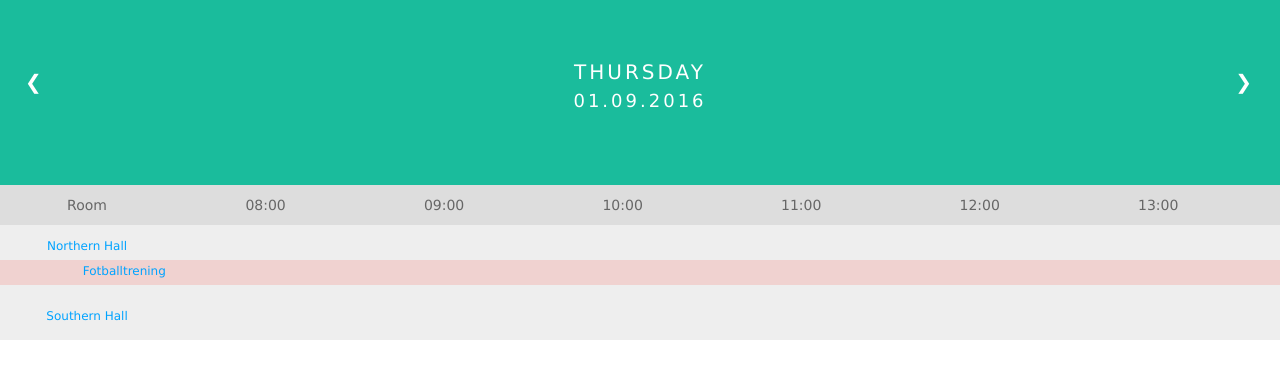
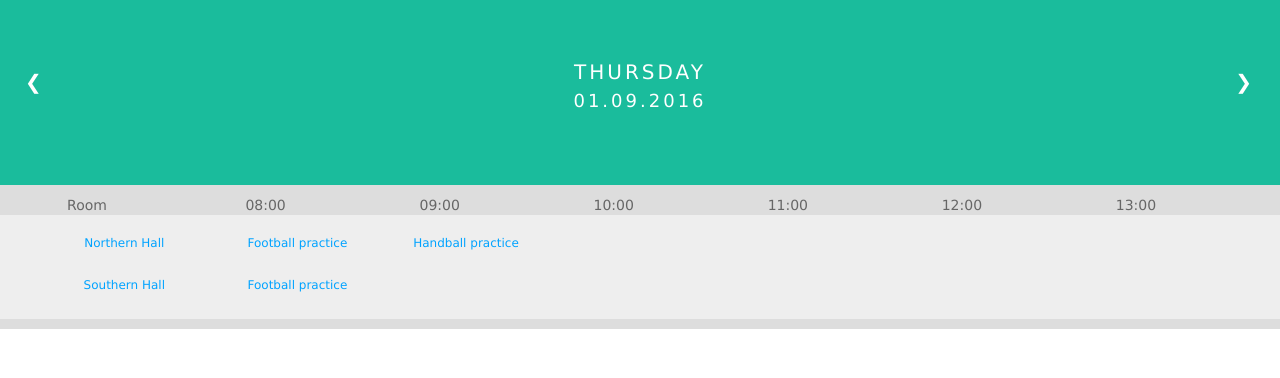
Before and after one commit to MadsKarlstad/MadsCalendarTest, a plain HTML site: page index.html in a window 1280 px wide. Shown: the part 134-512 px from the top of the page. Drawn offline with nearby package versions, Linux system fonts and the light colour scheme; some packages are replaced by stand-ins of ours.

Commit message:
Lists the rooms and bookings via angular

```diff
--- a/pages/calendarView.html
+++ b/pages/calendarView.html
@@ -3,7 +3,7 @@
 <script src="http://ajax.googleapis.com/ajax/libs/angularjs/1.4.8/angular.min.js"></script>
 <head>
     <meta charset="UTF-8">
-    <title>Title</title>
+    <title>Calendar</title>
     <style>
         * {box-sizing:border-box;}
         ul {list-style-type: none;}
@@ -69,14 +69,15 @@
             font-size:12px;
             color: #777;
         }
-
+        .bookings li{
+            color: black;
+        }
         .rooms li {
             color: rgb(0, 163, 255);
         }
 
         .rooms ul {
             color: #777777;
-            background-color: rgba(244, 183, 180, 0.5);
         }
 
         .rooms li .active {
@@ -84,6 +85,8 @@
             background: #1abc9c;
             color: white !important
         }
+
+
 
     </style>
 </head>
@@ -103,34 +106,26 @@
         </ul>
     </div>
 
-        <ul class="hours">
+    <div class="calendar">
+        <ul ng-repeat="facility in facilities" class="hours">
             <li>Room</li>
-            <li>08:00</li>
-            <li>09:00</li>
-            <li>10:00</li>
-            <li>11:00</li>
-            <li>12:00</li>
-            <li>13:00</li>
-        </ul>
-
-        <ul ng-repeat="room in rooms" class="rooms">
-            <li>{{room.name}}</li>
-            <ul>
-                <li class="bookings" ng-repeat="booking in room.bookings">{{booking.description}}</li>
+            <li ng-repeat="available in facility.availability">{{available}}</li>
+        <ul ng-repeat="facility in facilities" class="rooms">
+            <ul ng-repeat="room in facility.rooms">
+                <li>{{room.name}}</li>
+                <li ng-repeat="booking in room.bookings" class="rooms">{{booking.description}}</li>
             </ul>
         </ul>
+            </ul>
 
+      <!--
+        <ul ng-repeat="room in facility.rooms" class="rooms">
+            <li>{{room.name}}</li>
 
-
-        <!--
-        <tr class="rooms">
-            <th>{{room.name}}</th>
-            <td>Fotballtrening</td>
-        </tr>
-        <tr class="rooms">
-            <th>Søndre hall</th>
-        </tr>
+            <li class="bookings" style="color:black" ng-repeat="booking in room.bookings">{{booking.description}}</li>
+        </ul>
         -->
+    </div>
 
 </div>
 
--- a/script.js
+++ b/script.js
@@ -21,9 +21,21 @@ calendarApp.config(function ($routeProvider) {
 // create the controller
 calendarApp.controller('calendarController', function ($scope) {
 
-    $scope.rooms = [{"name" : "Northern Hall", "bookings" : [{"description" : "Fotballtrening", "from" : 8, "to" : 9}]}, {"name" : "Southern Hall"}];
 
-    console.log($scope.rooms);
+    $scope.facilities = [{
+        "id" : "1",
+        "availability" : ["08:00","09:00","10:00","11:00","12:00","13:00"],
+        "rooms" :   [{"name" : "Northern Hall", "bookings" : [{"description" : "Football practice", "from" : "08:00", "to" : "09:00"},{"description" : "Handball practice", "from" : "10:00", "to" : "11:00"}]},
+                    {"name" : "Southern Hall", "availability" : ["08:00","09:00","10:00","11:00","12:00","13:00"], "bookings" : [{"description" : "Football practice", "from" : "08:00", "to" : "09:00"}]}]
+    }];
+
+
+
+    //$scope.rooms = [{"name" : "Northern Hall", "availability" : ["08:00","09:00","10:00","11:00","12:00","13:00"], "bookings" : [{"description" : "Football practice", "from" : "08:00", "to" : "09:00"},{"description" : "Handball practice", "from" : "10:00", "to" : "11:00"}]}, {"name" : "Southern Hall", "availability" : ["08:00","09:00","10:00","11:00","12:00","13:00"], "bookings" : [{"description" : "Football practice", "from" : "08:00", "to" : "09:00"}]}];
+
+
+
+    console.log($scope.facilities);
 
     $scope.message = 'Hello world';
 
```
